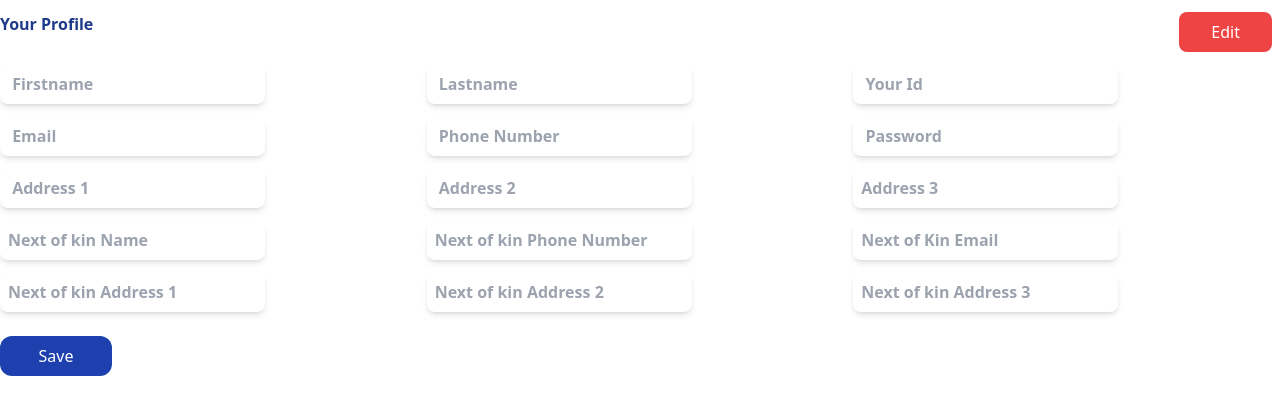
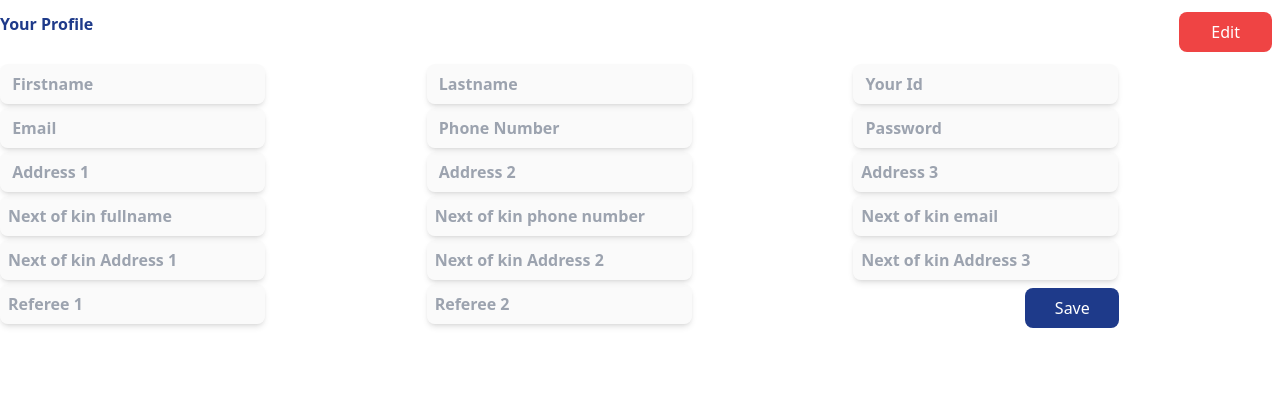
Before and after one commit to waleoxy/coop-web-app, a Next.js app: page /profile in a window 1280 px wide. Shown: the top 414 px of the page. Built offline with nearby package versions, Linux system fonts and the light colour scheme.

Commit message:
profilepage, user

```diff
--- a/components/CenterPage.js
+++ b/components/CenterPage.js
@@ -10,7 +10,7 @@ const CenterPage = () => {
   const { isProfOpen } = state;
 
   return (
-    <div className="mt-0 flex flex-col px-6 bg-gray-100 h-full py-3 w-full">
+    <div className="mt-0 flex flex-col px-6 bg-gray-200 h-full py-3 w-full">
       <div className="flex space-x-3">
         <Card isBalance={true} text="Your balance" amount="NGN-300,000" />
         <Card text="Your savings" amount="NGN600,000" />
--- a/components/Layout.js
+++ b/components/Layout.js
@@ -7,14 +7,14 @@ const Layout = ({ title, description, children }) => {
   return (
     <div
       className={`px-24 pb-9  min-h-screen w-screen items-center
-      flex flex-col bg-[url("/images/coop.jpg")] bg-no-repeat
+      flex flex-col bg-[url("/images/coopbg.jpg")] bg-no-repeat
       bg-cover bg-center`}>
       <Head>
         <title>{title ? `${title}-CoopBank` : `CoopBank`}</title>
         {description && <meta name="description" content={description}></meta>}
         <meta name="description" content></meta>
       </Head>
-      <div className="container min-h-[80vh] flex items-center justify-end">
+      <div className="container min-h-[80vh] flex items-center justify-start">
         {children}
       </div>
     </div>
--- a/components/ProfilePage.js
+++ b/components/ProfilePage.js
@@ -1,12 +1,14 @@
-import React, { useContext, useEffect } from "react";
+import React, { useContext, useEffect, useState } from "react";
 import { useForm } from "react-hook-form";
 import axios from "axios";
 import { useSnackbar } from "notistack";
 import jsCookies from "js-cookie";
+import { Store } from "../contexts/store";
+import { getError } from "../contexts/error";
 
 const ProfilePage = () => {
-  // const { state, dispatch } = useContext(Store);
-  // const { userInfo } = state;
+  const { state, dispatch } = useContext(Store);
+  const { userInfo } = state;
   const {
     register,
     handleSubmit,
@@ -14,6 +16,7 @@ const ProfilePage = () => {
   } = useForm();
 
   const { enqueueSnackbar, closeSnackbar } = useSnackbar();
+  const [isEnabled, setIsEnabled] = useState(true);
 
   // useEffect(() => {
   //   if (userInfo) {
@@ -28,28 +31,58 @@ const ProfilePage = () => {
     email,
     phoneNumber,
     password,
+    address_a,
+    address_b,
+    address_c,
+    nok_name,
+    nok_email,
+    nok_phoneNumber,
+    nok_address_a,
+    nok_address_b,
+    nok_address_c,
+    referee_a,
+    referee_b,
   }) => {
-    //try {
-    //   const data = await axios.post("/api/profile", {
-    //     firstName,
-    //     lastName,
-    //     hospitalId,
-    //     email,
-    //     phoneNumber,
-    //     password,
-    //   });
-    //   dispatch({ type: "USER_SIGNUP_LOGIN", payload: data });
-    //   jsCookies.set("userInfo", JSON.stringify(data));
-    //   navigate("/home");
-    // } catch (err) {
-    //   enqueueSnackbar(getError(err), { variant: "errors" });
-    // }
+    try {
+      const { data } = await axios.put("/api/users/profile", {
+        userId,
+        firstName,
+        lastName,
+        userId,
+        email,
+        phoneNumber,
+        password,
+        address_a,
+        address_b,
+        address_c,
+        nok_name,
+        nok_email,
+        nok_phoneNumber,
+        nok_address_a,
+        nok_address_b,
+        nok_address_c,
+        referee_a,
+        referee_b,
+      });
+      console.log("up", data);
+      dispatch({ type: "USER_LOGIN", payload: data });
+      jsCookies.set("userInfo", JSON.stringify(data));
+    } catch (err) {
+      enqueueSnackbar(getError(err), { variant: "errors" });
+    }
+    setIsEnabled(true);
   };
+  const handleEnableInput = () => {
+    setIsEnabled(false);
+  };
+
   return (
     <div className="w-auto h-full py-3">
       <div className="flex justify-between">
         <p className="text-blue-900 font-semibold">Your Profile</p>
-        <button className="mr-2 py-2 px-8 bg-red-500 text-white rounded-lg mb-2">
+        <button
+          onClick={handleEnableInput}
+          className="mr-2 py-2 px-8 bg-red-500 text-white rounded-lg mb-2">
           Edit
         </button>
       </div>
@@ -57,8 +90,10 @@ const ProfilePage = () => {
         className="grid grid-cols-3 grid-rows-6 mt-1"
         onSubmit={handleSubmit(onSubmit)}>
         <input
+          disabled={isEnabled}
           className="input"
           {...register("firstName", {
+            value: userInfo?.firstName,
             required: true,
             minLength: {
               value: 2,
@@ -73,8 +108,10 @@ const ProfilePage = () => {
             : "Name is required"
           : ""}
         <input
+          disabled={isEnabled}
           className="input"
           {...register("lastName", {
+            value: userInfo?.lastName,
             required: true,
             minLength: {
               value: 2,
@@ -90,21 +127,25 @@ const ProfilePage = () => {
           : ""}
 
         <input
+          disabled={isEnabled}
           className="input"
           {...register("userId", {
+            value: userInfo?._id,
             required: true,
             pattern: /^[A-Za-z$0-9]+/i,
           })}
           placeholder=" Your Id"
         />
         {errors.userId
-          ? errors.hospitalId.type === "pattern"
+          ? errors.userId.type === "pattern"
             ? "Id is not valid"
             : "Id is required"
           : ""}
         <input
+          disabled={isEnabled}
           className="input"
           {...register("email", {
+            value: userInfo?.email,
             required: true,
             pattern: /^[a-z0-9.z_%+-]+@[a-z0-9.-]+\.[a-z]{2,4}$/,
           })}
@@ -116,11 +157,16 @@ const ProfilePage = () => {
             : "Email is required"
           : ""}
         <input
+          disabled={isEnabled}
           className="input"
-          {...register("phoneNumber", { required: true })}
+          {...register("phoneNumber", {
+            value: userInfo?.phoneNumber,
+            required: true,
+          })}
           placeholder=" Phone Number"
         />
         <input
+          disabled={isEnabled}
           className="input"
           {...register("password", {
             required: true,
@@ -134,8 +180,10 @@ const ProfilePage = () => {
             : "Password is required"
           : ""}
         <input
+          disabled={isEnabled}
           className="input"
-          {...register("Address_a", {
+          {...register("address_a", {
+            value: userInfo?.address_a,
             required: true,
             minLength: {
               value: 2,
@@ -144,14 +192,16 @@ const ProfilePage = () => {
           })}
           placeholder=" Address 1"
         />
-        {errors.lastName
-          ? errors.lastName.type === "minLength"
-            ? errors.lastName.message
+        {errors.address_a
+          ? errors.address_a.type === "minLength"
+            ? errors.address_a.message
             : "Address is required"
           : ""}
         <input
+          disabled={isEnabled}
           className="input"
           {...register("address_b", {
+            value: userInfo?.address_b,
             required: true,
             minLength: {
               value: 2,
@@ -166,8 +216,10 @@ const ProfilePage = () => {
             : "Address is required"
           : ""}
         <input
+          disabled={isEnabled}
           className="input"
           {...register("address_c", {
+            value: userInfo?.address_c,
             required: true,
             minLength: {
               value: 2,
@@ -177,34 +229,35 @@ const ProfilePage = () => {
           placeholder="Address 3"
         />
         <input
+          disabled={isEnabled}
           className="input"
-          {...register("nextOfKin", {
+          {...register("nok_name", {
+            value: userInfo?.nok_name,
             required: true,
             minLength: {
               value: 2,
               message: "Name should be more than 2 characters",
             },
           })}
-          placeholder="Next of kin Name"
+          placeholder="Next of kin fullname"
         />
         <input
+          disabled={isEnabled}
           className="input"
-          {...register("nextOfKin", {
+          {...register("nok_phoneNumber", {
+            value: userInfo?.nok_phoneNumber,
             required: true,
-            minLength: {
-              value: 2,
-              message: "Name should be more than 2 characters",
-            },
           })}
-          placeholder="Next of kin Phone Number"
+          placeholder="Next of kin phone number"
         />
         <input
+          disabled={isEnabled}
           className="input"
           {...register("nok_email", {
             required: true,
             pattern: /^[a-z0-9.z_%+-]+@[a-z0-9.-]+\.[a-z]{2,4}$/,
           })}
-          placeholder="Next of Kin Email"
+          placeholder="Next of kin email"
         />
         {errors.email
           ? errors.email.type === "pattern"
@@ -212,8 +265,9 @@ const ProfilePage = () => {
             : "Email is required"
           : ""}
         <input
+          disabled={isEnabled}
           className="input"
-          {...register("nextOfKin", {
+          {...register("nok_address_a", {
             required: true,
             minLength: {
               value: 2,
@@ -228,8 +282,9 @@ const ProfilePage = () => {
             : "Address is required"
           : ""}
         <input
+          disabled={isEnabled}
           className="input"
-          {...register("nextOfKin", {
+          {...register("nok_address_b", {
             required: true,
             minLength: {
               value: 2,
@@ -239,8 +294,9 @@ const ProfilePage = () => {
           placeholder="Next of kin Address 2"
         />
         <input
+          disabled={isEnabled}
           className="input"
-          {...register("nextOfKin", {
+          {...register("nok_address_c", {
             required: true,
             minLength: {
               value: 2,
@@ -249,9 +305,21 @@ const ProfilePage = () => {
           })}
           placeholder="Next of kin Address 3"
         />
+        <input
+          disabled
+          className="input"
+          {...register("referee_a")}
+          placeholder="Referee 1"
+        />
+        <input
+          disabled
+          className="input"
+          {...register("referee_b")}
+          placeholder="Referee 2"
+        />
 
         <button
-          className="bg-blue-800 w-28 mt-3 rounded-xl py-2 px-5 text-white cursor-pointer"
+          className="bg-blue-900 w-[94px] ml-[172px] mt-1 rounded-lg py-2 text-white cursor-pointer"
           type="submit">
           Save
         </button>
--- a/components/Register.js
+++ b/components/Register.js
@@ -22,9 +22,9 @@ const Register = () => {
 
   // useEffect(() => {
   //   if (userInfo) {
-  //     router.push("/dashboard");
+  //     // router.push("/dashboard");
   //   }
-  // }, []);
+  // });
 
   const onSubmit = async ({
     firstName,
@@ -62,7 +62,7 @@ const Register = () => {
   };
   return (
     <div
-      className="bg-white flex flex-col items-center justify-center
+      className="mt-4 bg-purple-50 flex flex-col items-center justify-center
       w-[350px] rounded-xl">
       <p
         className="text-center py-4 text-3xl font-serif
--- a/components/Table.js
+++ b/components/Table.js
@@ -4,7 +4,7 @@ const Table = () => {
   return (
     <table
       className="table-fixed border-collapse  border-slate-200
-    mt-2 p-1 bg-white w-full">
+    mt-4 p-1 bg-white w-full">
       <thead>
         <p className="h-10 py-2 pl-2 text-blue-900 font-semibold border-b-2">
           Latest transactions
--- a/contexts/reducer.js
+++ b/contexts/reducer.js
@@ -15,6 +15,9 @@ export const reducer = (state, action) => {
     case "PROFILE_OPEN": {
       return { ...state, isProfOpen: true };
     }
+    case "PROFILE_CLOSE": {
+      return { ...state, isProfOpen: false };
+    }
 
     default:
       return state;
--- a/model/User.js
+++ b/model/User.js
@@ -42,29 +42,35 @@ const UserSchema = new mongoose.Schema(
       minlength: 6,
       trim: true,
     },
-    address: {
+    address_a: {
+      type: String,
+      default: "address",
+    },
+    address_b: {
+      type: String,
+      default: "address",
+    },
+    address_c: {
       type: String,
       default: "address",
     },
     ref: {
       a: {
         referee_a_id: { type: String, required: true },
-        firstName: { type: String },
-        lastName: { type: String },
       },
       b: {
         referee_b_id: { type: String, required: true },
-        firstName: { type: String },
-        lastName: { type: String },
       },
     },
 
     nextOfKin: {
-      firstName: { type: String },
-      lastName: { type: String },
-      relationship: { type: String },
+      fullName: { type: String },
+      phoneNumber: { type: String },
+      email: { type: String },
+      address_a: { type: String },
+      address_b: { type: String },
+      address_c: { type: String },
     },
-    age: { type: Number },
     isAdmin: { type: Boolean, required: true, default: false },
   },
   {
```
Also changed, not shown: components/Login.js (+6 -6 lines), components/Navbar.js (+7 -3 lines), components/Sidebar.js (+10 -6 lines), pages/api/users/profile.js (+28 -13 lines), public/images/coopbg.jpg, 1 other file (tests, documents, lock files or other folders).
